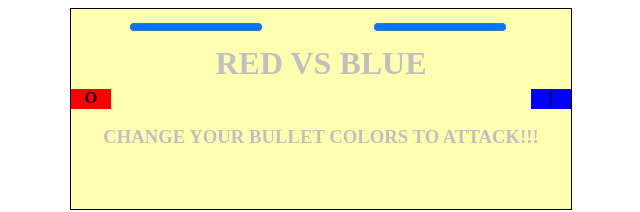
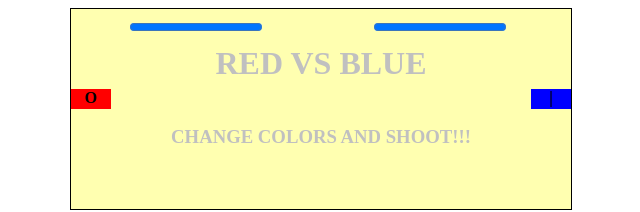
Before and after one commit to vtranwd/ninjas, a plain HTML site: page index.html in a window 1280 px wide. Shown: the top 212 px of the page, without its empty margins (319-959 px from the left). Drawn offline with nearby package versions, Linux system fonts and the light colour scheme.

Commit message:
instructions clarified

```diff
--- a/index.html
+++ b/index.html
@@ -19,7 +19,7 @@
       </div>
       <h1>RED VS BLUE</h1>
 
-      <h3><br><br>CHANGE YOUR BULLET COLORS TO ATTACK!!!</h3>
+      <h3><br><br>CHANGE COLORS AND SHOOT!!!</h3>
     </div><br>
     <main class="inline-block-center">
       <div class="player1Instructions">
```
Also changed, not shown: 1 other file.
